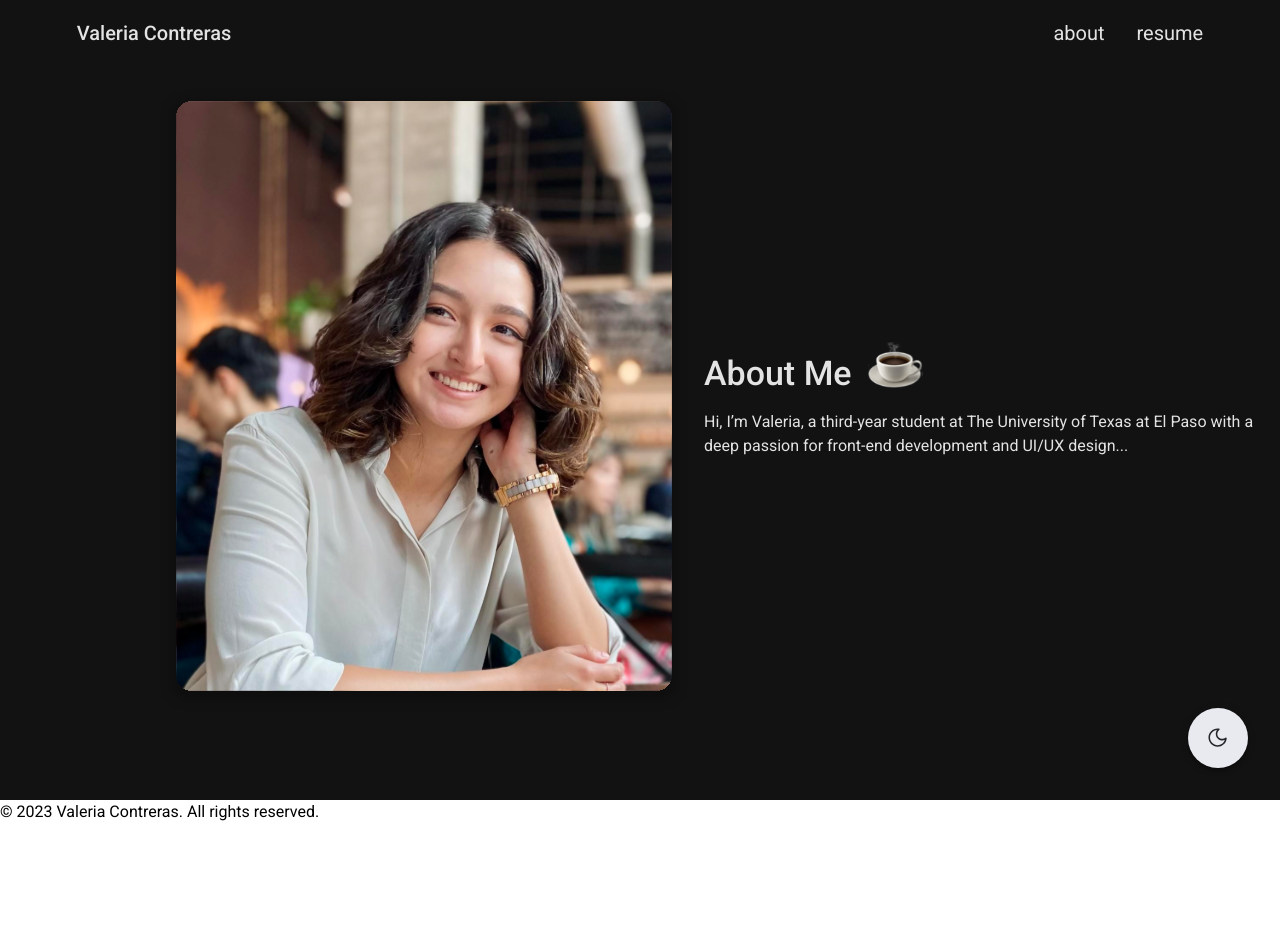
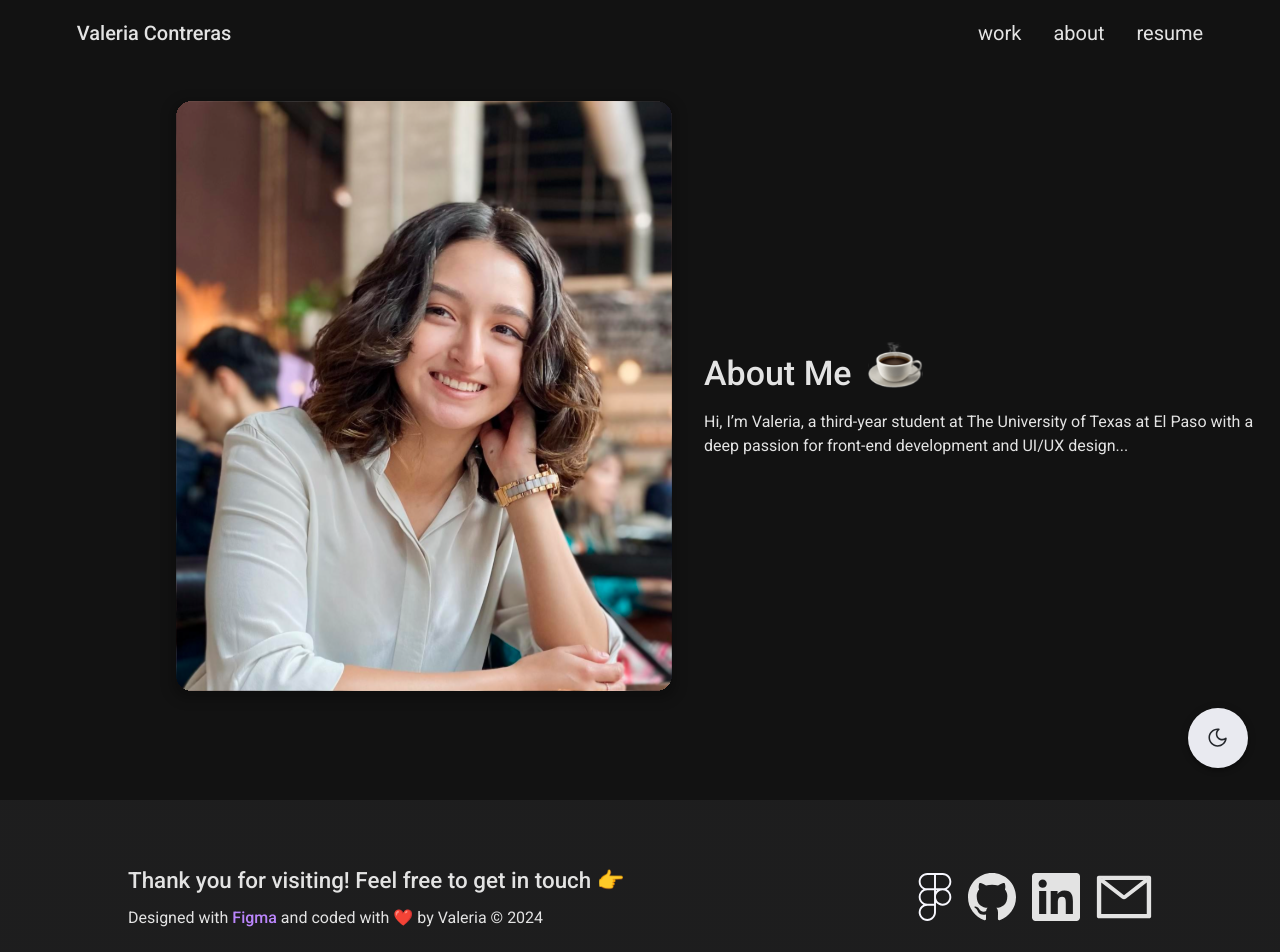
Before and after one commit to Valcon4717/Portfolio, a Next.js app: page /about in a window 1280 px wide. Shown: the top 952 px of the page. Before the commit the page ends 824 px from the top, so only its background shows below. Built offline with nearby package versions, Linux system fonts and the light colour scheme.

Commit message:
WIP on footer

```diff
--- a/components/experience.tsx
+++ b/components/experience.tsx
@@ -40,6 +40,9 @@ const Experience = (props: { theme: any }) => {
               into the Queues app. Gained hands-on experience in testing, code reviews, bug bashes, and shipping features,
               collaborating closely with seasoned engineers.
               </div>
+              <div className={`${styles.date1} ${"subtitle1"}`}>
+              May 2024 - Aug 2024
+              </div>
             </div>
           </div>
         </motion.div>
@@ -63,6 +66,9 @@ const Experience = (props: { theme: any }) => {
                 Collaborated on developing innovative Teams features for iOS, integrating the platform&apos;s latest widgets to boost
                 productivity. Focused on UX design using Xcode and Swift, working under the guidance of experienced mentors.
               </div>
+              <div className={`${styles.date2} ${"subtitle1"}`}>
+              May 2023 - Aug 2023
+              </div>
             </div>
           </div>
         </motion.div>
@@ -85,6 +91,9 @@ const Experience = (props: { theme: any }) => {
               <div className={`${styles.subtext3} ${"subtitle1"}`}>
               Designed and built a web application to enhance remote team collaboration using React, TypeScript, and Figma. Collaborated
               with two interns under the guidance of a software engineer and program manager.
+              </div>
+              <div className={`${styles.date3} ${"subtitle1"}`}>
+              May 2022 - Aug 2022
               </div>
             </div>
           </div>
@@ -110,6 +119,9 @@ const Experience = (props: { theme: any }) => {
               engravers, and CNC machines. Led technical and DIY workshops to teach students and the community how to use maker space tools.
               </div>
             </div>
+            <div className={`${styles.date4} ${"subtitle1"}`}>
+              Aug 2021 - May 2022
+              </div>
           </div>
         </motion.div>
       </div>
--- a/components/footer.tsx
+++ b/components/footer.tsx
@@ -1,12 +1,57 @@
 import React from 'react';
 import styles from '@/styles/footer.module.css';
+import Image from 'next/image';
+import figmaDark from '../public/Dark/Figma.svg';
+import figmaLight from '../public/Light/Figma.svg';
+import githubDark from '../public/Dark/Github.svg';
+import githubLight from '../public/Light/Github.svg';
+import linkedinDark from '../public/Dark/Linkedin.svg';
+import linkedinLight from '../public/Light/Linkedin.svg';
+import mailDark from '../public/Dark/Mail.svg';
+import mailLight from '../public/Light/Mail.svg';
 
 const Footer = (props: { theme: any }) => {
-    return (
-        <footer className={`${styles.box} ${props.theme}`}>
-            <p className={styles.text}>© 2023 Valeria Contreras. All rights reserved.</p>
-        </footer>
-    );
+  return (
+    <footer className={`${styles.box} ${props.theme}`}>
+      <div className={styles.row}>
+        <div className={styles.column1}>
+          <div className={styles.thankyou}>
+            Thank you for visiting! Feel free to get in touch 👉
+          </div>
+          <p className={styles.copyright}>
+            Designed with {" "}
+            <a
+              href="https://www.figma.com/design/D0BjglGzAK1hs7K22biuN1/Portfolio?node-id=0-1&t=YjTXex3vHJOfCntn-1"
+              target="_blank"
+              rel="noopener noreferrer"
+            >
+              Figma
+            </a>
+            {" "} and coded with ❤️ by Valeria © {new Date().getFullYear()}
+          </p>
+        </div>
+        <div className={styles.column2}>
+            <div className={styles.social}>
+                {props.theme === 'dark-mode' ? (
+                <>
+                    <a href="https://www.figma.com/files/team/897665907060382954/all-projects"><Image className="figma" src={figmaDark} alt="figma" /></a>
+                    <a href="https://github.com/Valcon4717"><Image src={githubDark} alt="github" /></a>
+                    <a href="https://www.linkedin.com/in/valcon4717/"><Image src={linkedinDark} alt="linkedin" /></a>
+                    <a href="mailto: Valcon4717@gmail.com"><Image src={mailDark} alt="mail" /></a>
+                </>
+            ) : (
+                <>
+                    <a href="https://www.figma.com/files/team/897665907060382954/all-projects"><Image src={figmaLight} alt="figma" /></a>
+                    <a href="https://github.com/Valcon4717"><Image src={githubLight} alt="github" /></a>
+                    <a href="https://www.linkedin.com/in/valcon4717/"><Image src={linkedinLight} alt="linkedin" /></a>
+                    <a href="mailto: Valcon4717@gmail.com"><Image src={mailLight} alt="mail" /></a>
+                </>
+            )}
+            </div>
+        </div>
+      </div>
+    </footer>
+  );
 };
 
 export default Footer;
--- a/components/navbar.tsx
+++ b/components/navbar.tsx
@@ -1,5 +1,6 @@
 import React, { useState, useEffect } from 'react';
 import Link from 'next/link';
+import { scroller } from 'react-scroll';
 import { useRouter } from 'next/router';
 import styles from '@/styles/navbar.module.css';
 
@@ -25,16 +26,35 @@ const Navbar = (props: { theme: any }) => {
     }
   };
 
+  const handleWorkClick = () => {
+    router.push('/').then(() => {
+      scroller.scrollTo('experience', {
+        smooth: true,
+        offset: -50,
+        duration: 500,
+      });
+    });
+  };
+
   return (
-    <nav className={`${styles.box} ${isScrolled ? styles.scrolled : ''} ${props.theme}`}>
+    <nav
+      className={`${styles.box} ${isScrolled ? styles.scrolled : ''} ${
+        props.theme
+      }`}
+    >
       <h6 className={`${styles.title}`}>
         <div onClick={handleNameClick} style={{ cursor: 'pointer' }}>
           Valeria Contreras
         </div>
       </h6>
       <h6 className={`${styles.navItems}`}>
+        <a onClick={handleWorkClick} style={{ cursor: 'pointer' }}>
+          work
+        </a>
         <Link href="/about">about</Link>
-        <a href="/path/to/resume.pdf" target="_blank" rel="noopener noreferrer">resume</a>
+        <a href="/path/to/resume.pdf" target="_blank" rel="noopener noreferrer">
+          resume
+        </a>
       </h6>
     </nav>
   );
--- a/pages/about.tsx
+++ b/pages/about.tsx
@@ -47,7 +47,7 @@ const About = () => {
           </div>
         </div>
       </div>
-      <Footer />
+      <Footer theme={theme} />
     </div>
   );
 };
--- a/pages/index.tsx
+++ b/pages/index.tsx
@@ -20,10 +20,10 @@ const Index = () => {
   return (
     <div>
       <ThemeSwitch theme={theme} toggleTheme={toggleTheme} />
-      <Navbar theme={theme} />
+      <Navbar theme={theme}/>
       <Home theme={theme}/>
       <Experience theme={theme}/>
-      <Footer/>
+      <Footer theme={theme}/>
     </div>
   );
 };
--- a/styles/footer.module.css
+++ b/styles/footer.module.css
@@ -0,0 +1,62 @@
+.box {
+    min-height: 10vh;
+    place-items: center;
+    background: var(--card-background);
+    padding-top: 4rem;
+    padding-bottom: 4rem;
+}
+
+.row {
+    display: flex;
+    align-items: center;
+    justify-content: center;
+    flex-direction: row;
+    width: 100%;
+    height: 100%;
+}
+
+.column1,
+.column2 {
+    display: flex;
+    flex-direction: column;
+    width: 100%;
+    text-align: left;
+    padding-left: 8rem;
+}
+
+.copyright{
+    color: var(--on-background);
+    font-size: 1rem;
+}
+
+.copyright a{
+    text-decoration: none;
+    font-weight: 500;
+    color: var(--primary);
+}
+
+.copyright a:hover{
+    color: var(--primary);
+}
+
+.thankyou {
+    color: var(--on-background);
+    font-size: 1.4rem;
+    padding-bottom: 0.5rem;
+    font-weight: 500;
+}
+
+.social {
+    display: flex;
+    flex-direction: row;
+    align-items: center;
+    justify-content: end;
+    gap: 1rem;
+    width: 100%;
+    padding-right: 8rem;
+}
+
+.figma {
+    width: 2rem;
+    height: 2rem;
+}
```
Also changed, not shown: components/home.tsx (+0 -19 lines), styles/experience.module.css (+11 -2 lines).
